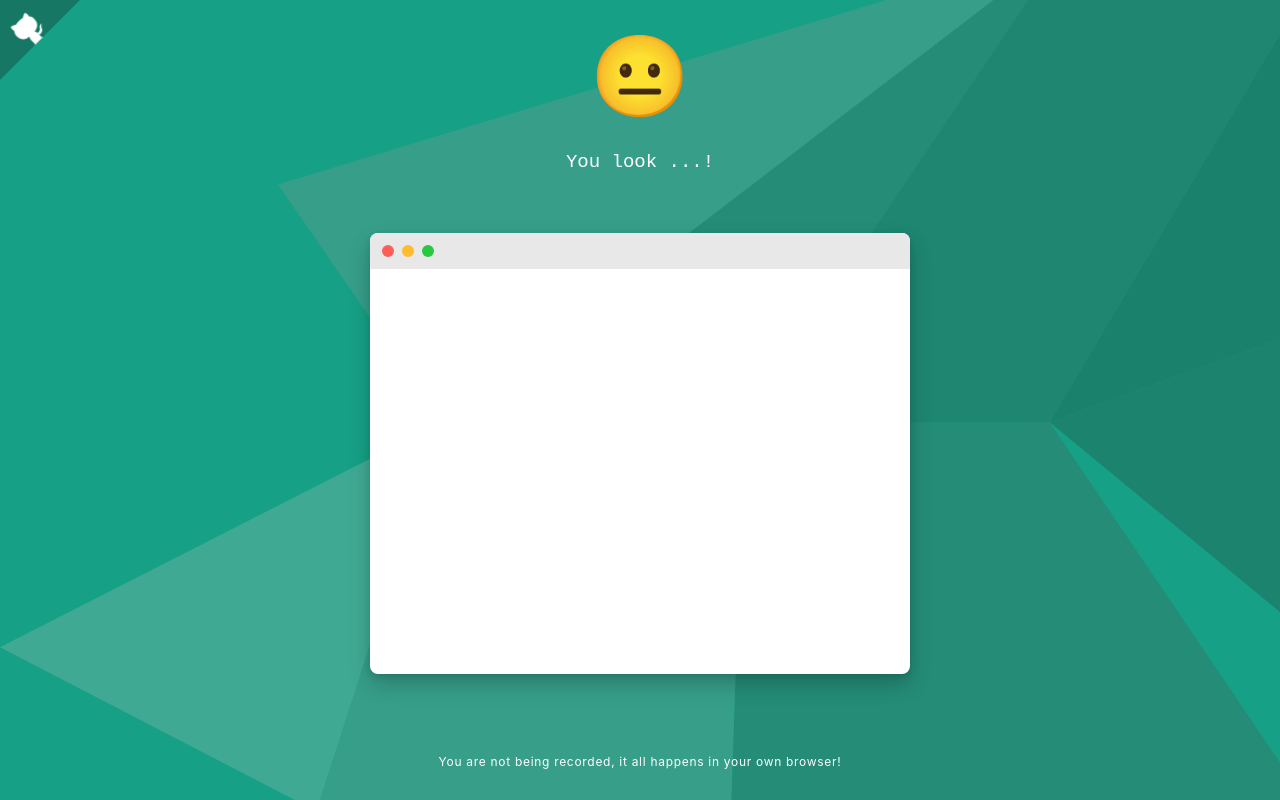
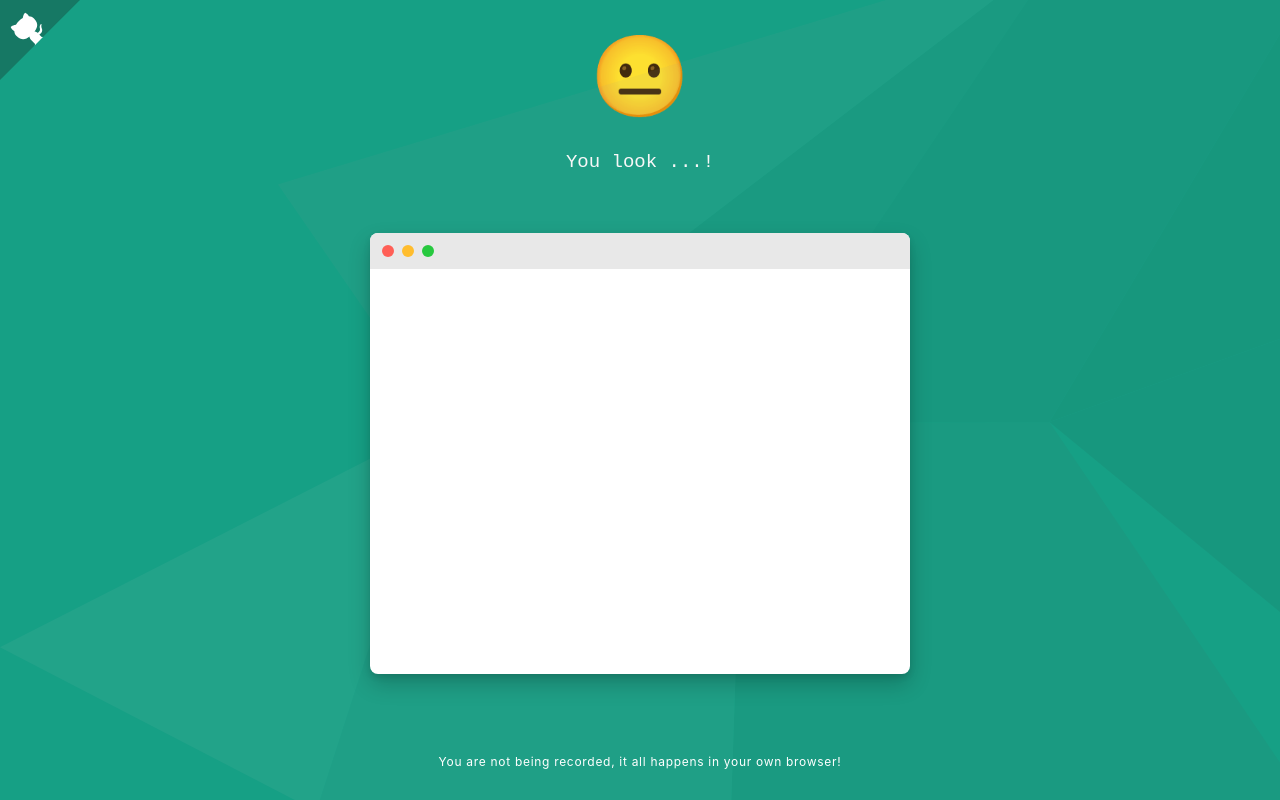
Before and after one commit to louiejancevski/FacialEmotionDetector, a React (Create React App) app: page / in a window 1280 px wide. Built offline with nearby package versions, Linux system fonts and the light colour scheme; no server answers.

Commit message:
Changed background color and overlay opacity

```diff
--- a/public/main.js
+++ b/public/main.js
@@ -54,7 +54,7 @@ Promise.all([faceapi.nets.tinyFaceDetector.loadFromUri('./models'), faceapi.nets
 
 let statusIcons = {
 	default: { emoji: '😐', color: '#02c19c' },
-	neutral: { emoji: '😐', color: '#02c19c' },
+	neutral: { emoji: '😐', color: '#54adad' },
 	happy: { emoji: '😀', color: '#148f77' },
 	sad: { emoji: '😥', color: '#767e7e' },
 	angry: { emoji: '😠', color: '#b64518' },
--- a/src/App.css
+++ b/src/App.css
@@ -1,11 +1,6 @@
 body {
 	user-select: none;
 	-moz-user-select: none;
-}
-.app {
-	overflow: hidden;
-	background-color: #16a085;
-	background-image: url('./Images/hero-bg.png');
 }
 
 .app {
@@ -15,7 +10,18 @@ body {
 	height: 100vh;
 	justify-content: center;
 	align-items: center;
+	overflow: hidden;
+	background-color: #16a085;
 }
+
+.overlay {
+	background-image: url('./Images/hero-bg.png');
+	position: absolute;
+	width: 100%;
+	height: 100%;
+	opacity: 0.3;
+}
+
 .note {
 	text-align: center;
 	width: 100%;
--- a/src/App.js
+++ b/src/App.js
@@ -5,6 +5,7 @@ function App() {
 	return (
 		<>
 			<div id="app" className="app">
+				<div class="overlay"></div>
 				<div className="text">
 					<span aria-label="emoji" role="img" id="emoji">
 						😐
@@ -20,9 +21,7 @@ function App() {
 						<video id="video" width="540" height="405" muted autoPlay></video>
 					</div>
 				</div>
-				<p className="note">
-					You are not being recorded, it all happens in your own browser!
-				</p>
+				<p className="note">You are not being recorded, it all happens in your own browser!</p>
 			</div>
 		</>
 	)
```
